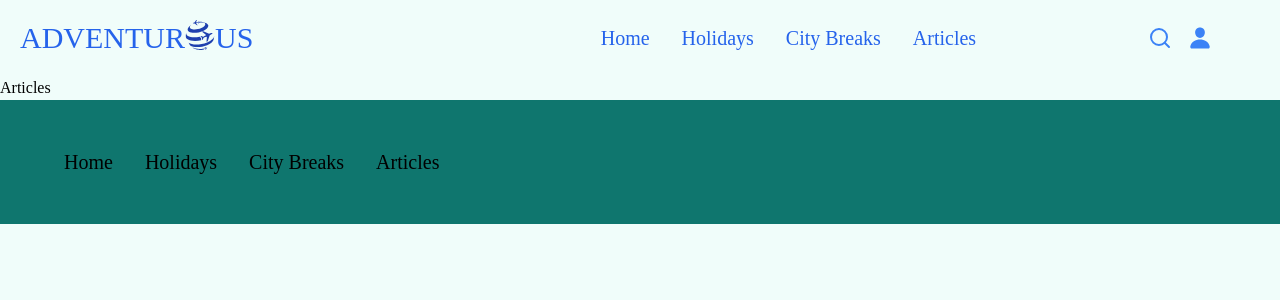
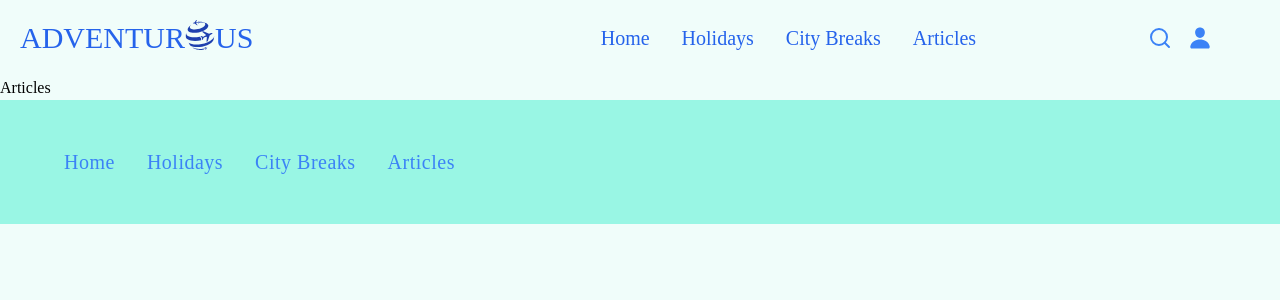
Before and after one commit to KodeIva/adventurous, a React (Create React App) app: page /articles in a window 1280 px wide. Shown: the top 300 px of the page. Built offline with nearby package versions, Linux system fonts and the light colour scheme.

Commit message:
Links styled

```diff
--- a/src/components/Footer.jsx
+++ b/src/components/Footer.jsx
@@ -3,18 +3,18 @@ import { Link } from 'react-router-dom'
 
 const Footer = () => {
   return (
-    <div className="flex w-full h-auto p-3 bg-teal-700" >
+    <div className="flex w-full h-auto p-3 bg-teal-200" >
      <ul className="flex flex-row w-full h-auto p-9" >
-          <li className='gb-rink-700 text-base xl:text-xl mx-4'>
+          <li className='gb-rink-700 text-base xl:text-xl mx-4 text-blue-500 bold tracking-wide'>
             <Link to="/">Home</Link>
           </li>
-           <li className='text-base xl:text-xl mx-4'>
+           <li className='text-base xl:text-xl mx-4 text-blue-500 bold tracking-wide'>
             <Link to="/holidays">Holidays</Link>
           </li>
-           <li className='text-base xl:text-xl mx-4'>
+           <li className='text-base xl:text-xl mx-4 text-blue-500 bold tracking-wide'>
             <Link to="/city-breaks">City Breaks</Link>
           </li>
-           <li className='text-base xl:text-xl mx-4'>
+           <li className='text-base xl:text-xl mx-4 text-blue-500 bold tracking-wide'>
             <Link to="/articles">Articles</Link>
           </li>
         </ul>
```
